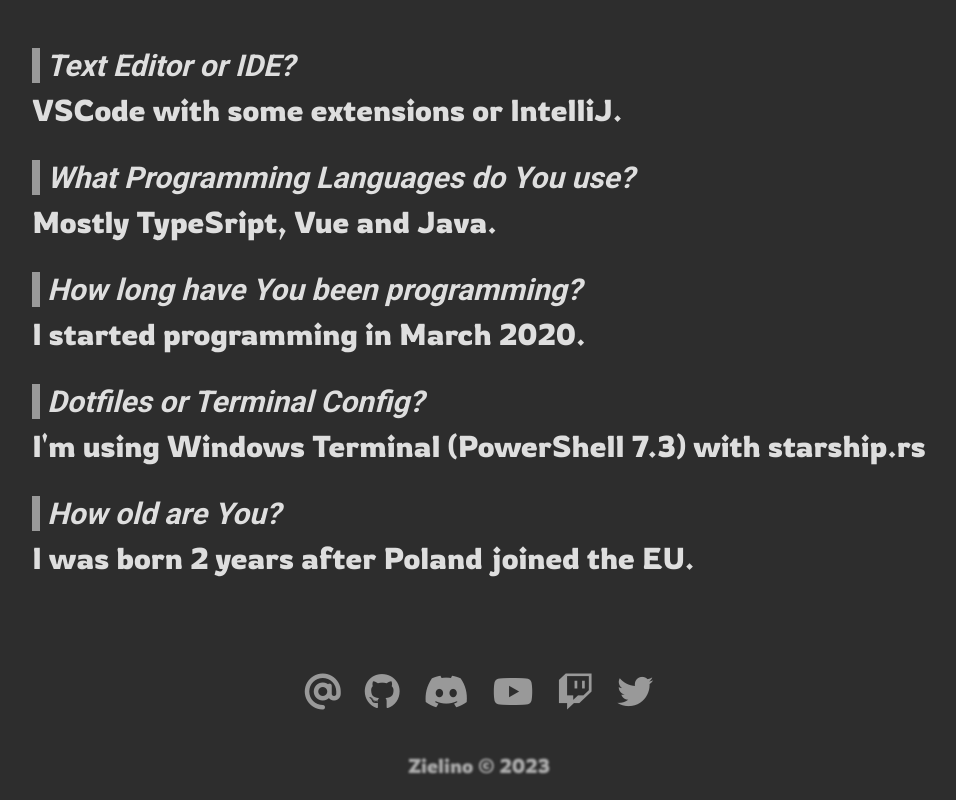
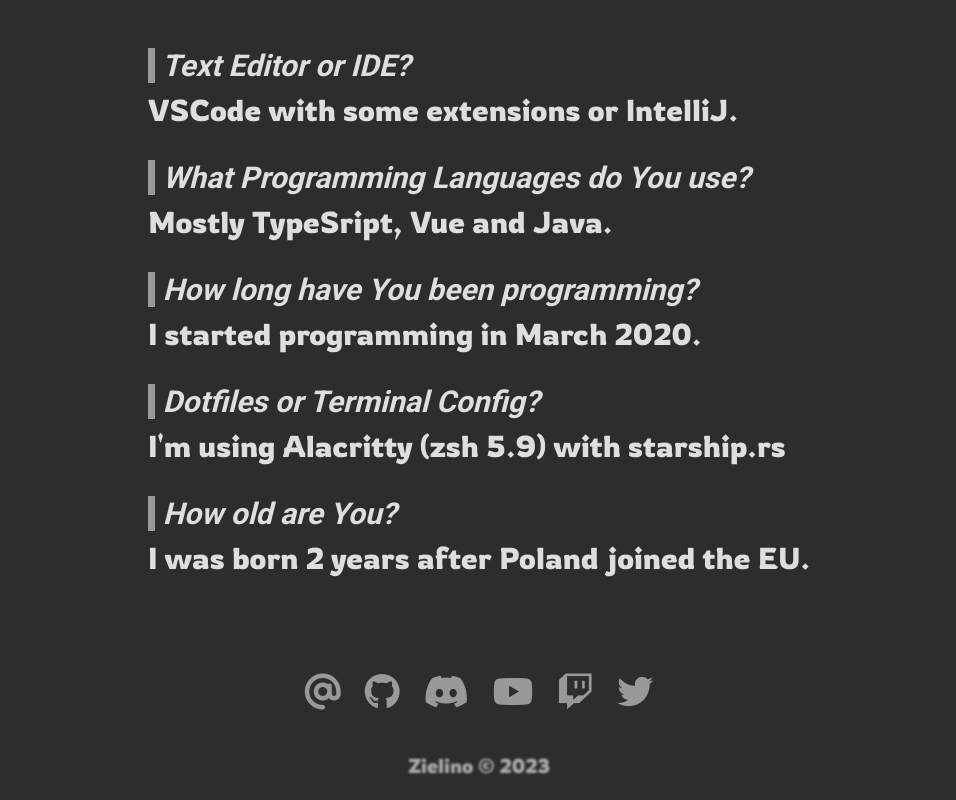
Before and after one commit to Zielin0/zielinus.xyz, a Vue app: page / in a window 1280 px wide. Shown: the part 652-1452 px from the top of the page, without its empty margins (161-1117 px from the left). Built offline with nearby package versions, Linux system fonts and the light colour scheme; no server answers.

Commit message:
fix(AboutSection): outdated info

```diff
--- a/src/components/section/AboutSection.vue
+++ b/src/components/section/AboutSection.vue
@@ -16,7 +16,7 @@
   },
   {
     question: 'Dotfiles or Terminal Config?',
-    answer: "I'm using Windows Terminal (PowerShell 7.3) with starship.rs",
+    answer: "I'm using Alacritty (zsh 5.9) with starship.rs",
   },
   {
     question: 'How old are You?',
```
